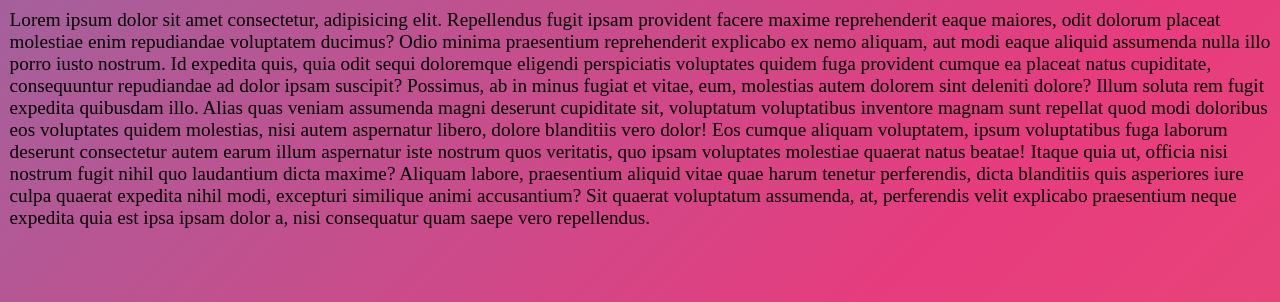
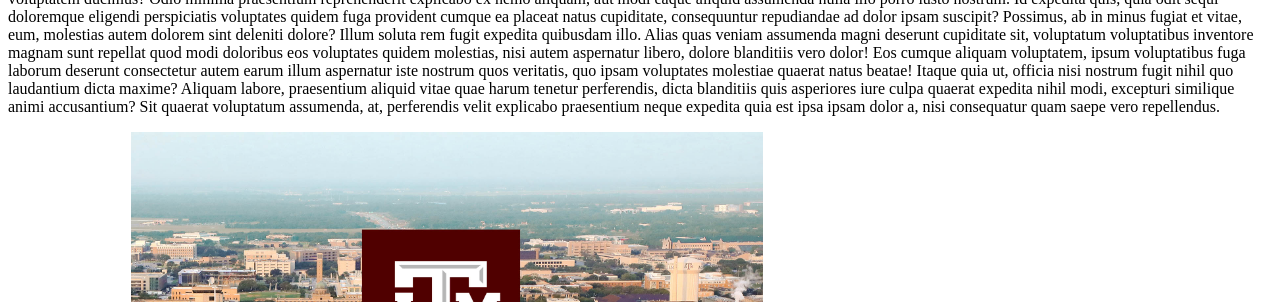
Before and after one commit to HimanshuSinghGH/HimanshuSinghGH.github.io, a plain HTML site: page accessibility_task.html in a window 1280 px wide. Shown: the part 211-513 px from the top of the page. Drawn offline with Linux system fonts and the light colour scheme.

Commit message:
edited styles.css

```diff
--- a/accessibility_task.html
+++ b/accessibility_task.html
@@ -1,7 +1,7 @@
 <!DOCTYPE html>
 <head>
     <meta charset="UTF-8">
-    <link rel="stylesheet" href="styles.css">
+    <link rel="stylesheet" href="accessibility_style.css">
     <title>Home</title>
 </head>
 
```
